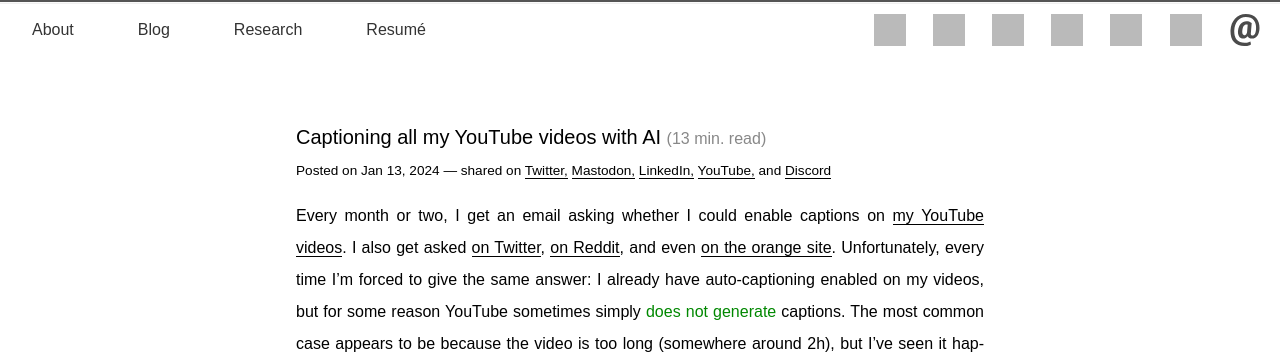
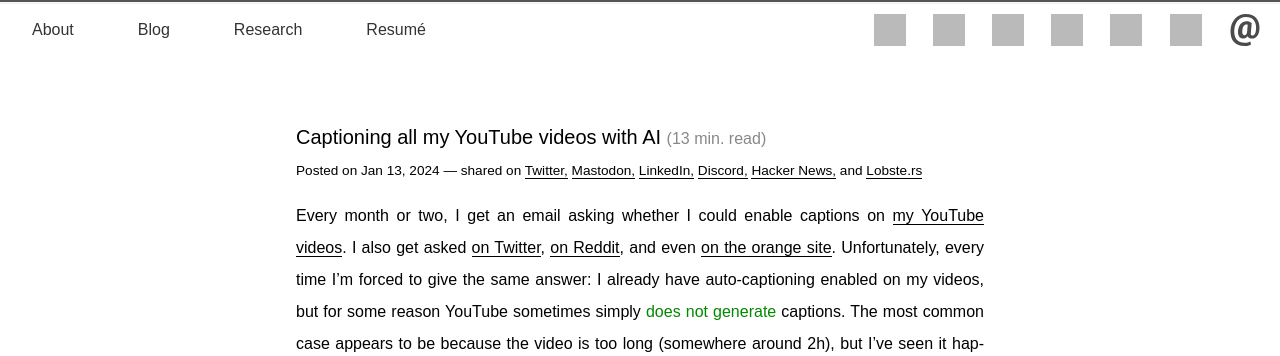
Before and after one commit to jonhoo/thesquareplanet.com, a Jekyll site: the page built from _posts/2024-01-13-ai-captioning.md, in a window 1280 px wide and 900 px high, cut to the strip 0-356 px from the top of the window. Built offline with Jekyll 4.4.1, drawn with Linux system fonts in a browser that asks for light colours; grey boxes are pictures that could not be loaded.

Commit message:
HN/Lobsters backlinks

```diff
--- a/_posts/2024-01-13-ai-captioning.md
+++ b/_posts/2024-01-13-ai-captioning.md
@@ -6,8 +6,9 @@
   Twitter: https://twitter.com/jonhoo/status/1746280573998399650
   Mastodon: https://fosstodon.org/@jonhoo/111750723040665348
   LinkedIn: https://www.linkedin.com/posts/jonhoo_captioning-all-my-youtube-videos-with-ai-activity-7152046290095239168-I-Tz
-  YouTube: https://www.youtube.com/post/UgkxusGPCZLkxxJyDo25uelIuGWe0GgAXyJn
   Discord: https://discord.com/channels/1130889237236027454/1130889954579456110/1195839348185247844
+  Hacker News: https://news.ycombinator.com/item?id=38985150
+  Lobste.rs: https://lobste.rs/s/ddssxd/captioning_all_my_youtube_videos_with_ai
 ---
 
 Every month or two, I get an email asking whether I could enable
```
